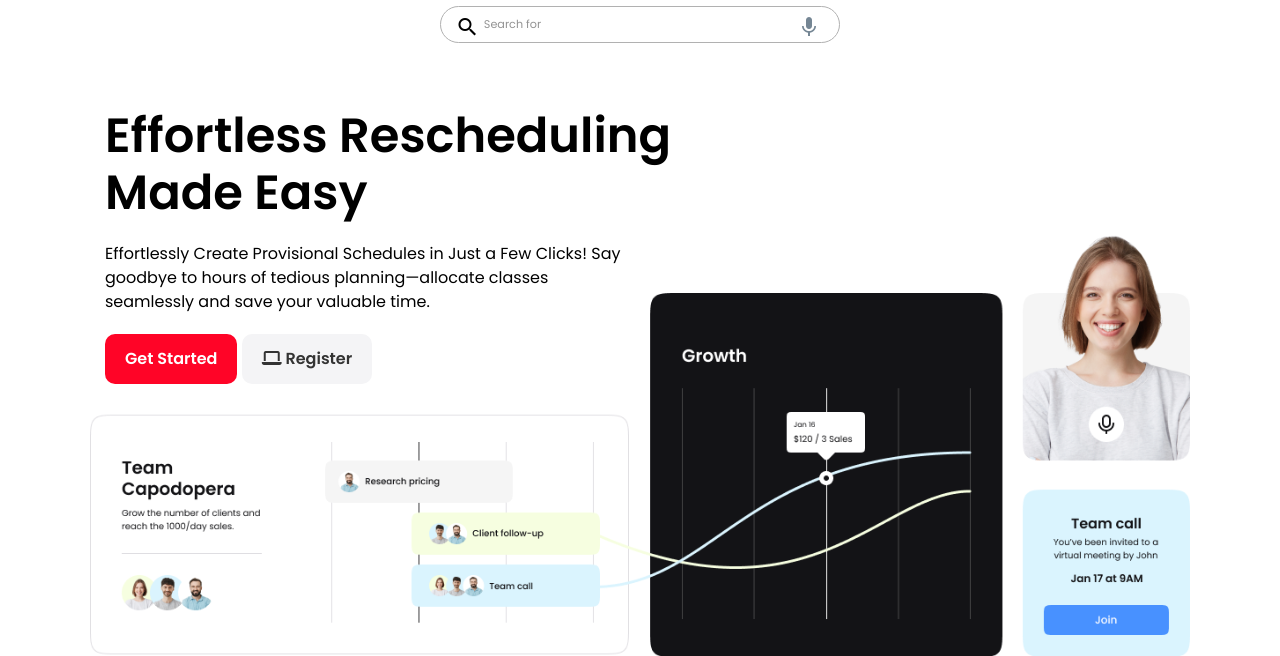
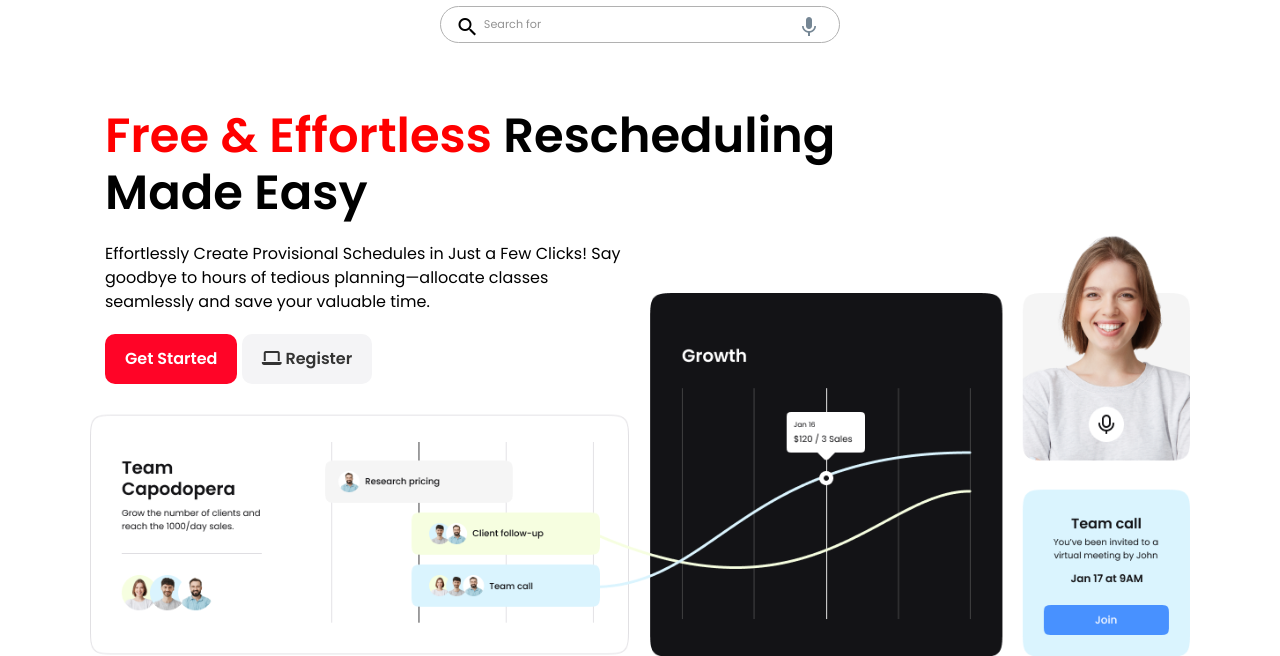
Before and after one commit to Suchibrata-Patra/TimeTable-Live-, a PHP site: page / in a window 1280 px wide. Shown: the part 72-728 px from the top of the page. Run offline with PHP 8.4, Linux system fonts and the light colour scheme.

Commit message:
Update index.php

```diff
--- a/index.php
+++ b/index.php
@@ -29,7 +29,7 @@
       <div class="container">
         <div class="hero-content">
           <h1 class="hero-heading text-xxl" style="color:black;">
-          Effortless Rescheduling <br>Made Easy
+          <span style="color:red;">Free & Effortless</span>  Rescheduling <br>Made Easy
           </h1>
           <p class="hero-text">
           Effortlessly Create Provisional Schedules in Just a Few Clicks! Say goodbye to hours of tedious planning—allocate classes seamlessly and save your valuable time.
```
